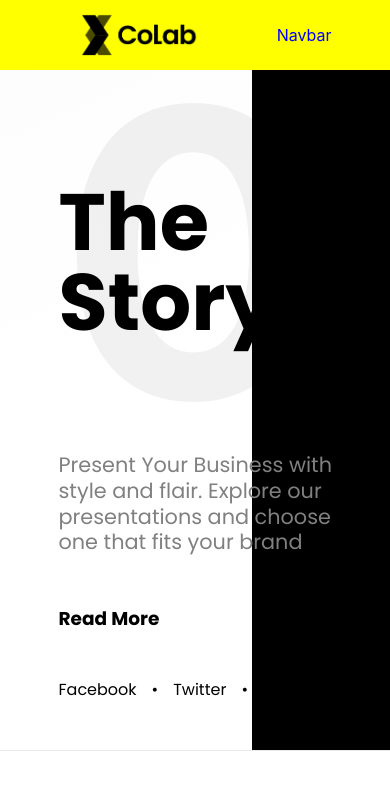
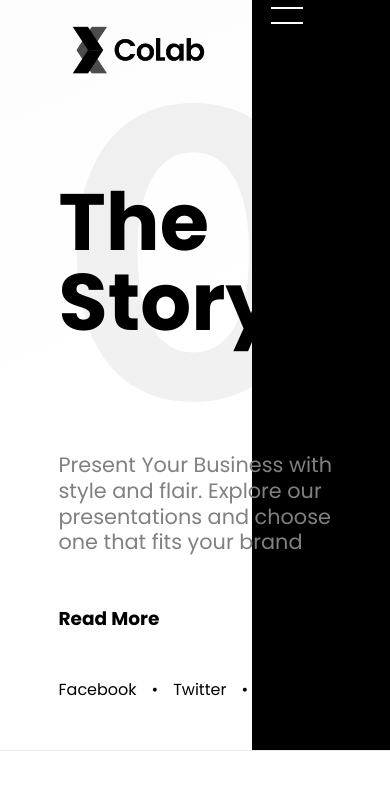
Before and after one commit to debdevs/business-presentation-site, a Next.js app: page / in a window 390 px wide. Shown: the top 790 px of the page. Built offline with nearby package versions, Linux system fonts and the light colour scheme.

Commit message:
create base code for hamburger menu

```diff
--- a/components/UI/organisms/Navbar/Navbar.js
+++ b/components/UI/organisms/Navbar/Navbar.js
@@ -2,7 +2,14 @@ import React from 'react'
 import styles from './Navbar.module.css'
 import svg from '../../../../public/logo.svg'
 import Image from 'next/image'
+import { useState } from 'react'
+
+
 const Navbar = () => {
+    const [active, setActive] = useState(false)
+    const top_styles = [styles.top_bar, styles.top_bar_active]
+    const mid_styles = [styles.mid_bar, styles.mid_bar_active]
+    const bottom_styles = [styles.bottom_bar, styles.bottom_bar_active]
   return (
     <nav className={styles.navbar}>
         <nav className={styles.navbar_content}>
@@ -12,7 +19,15 @@ const Navbar = () => {
     alt="Picture of the author"
     layout='fill'
 
-  /></div>Navbar</nav>
+  /></div>
+
+
+  <ul onClick={() => {active == false ? setActive(true): setActive(false); console.log(9)}} className={styles.menu_parent}>
+    <li className={active == false ? top_styles[0]:top_styles[1]}></li>
+    <li className={active == false ? mid_styles[0]:mid_styles[1]}></li>
+    <li className={active == false ? bottom_styles[0]:bottom_styles[1]}></li>
+    </ul>
+    </nav>
 
   </nav>
   )
--- a/components/UI/organisms/Navbar/Navbar.module.css
+++ b/components/UI/organisms/Navbar/Navbar.module.css
@@ -1,10 +1,10 @@
 .navbar{
-    background:yellow;
+    background:transparent;
     width:100%;
-    height:70px;
+    height:100px;
     position: absolute;
     color:blue;
-
+    z-index: 16;
     display:flex;
     justify-content: center;
     align-items: center;
@@ -36,3 +36,64 @@ overflow: visible;
 
 
 }
+
+.menu_parent{
+    margin-top:5%;
+    display: flex;
+    height: 100%;
+    width:90px;
+    align-items: center;
+    flex-direction: column;
+    gap:15px
+}
+
+.menu_parent li{
+    background-color: white;
+    color:white;
+    height:2px;
+    width:2rem;
+    transition: all.4s ease;
+
+}
+
+.top_bar{
+    position: absolute;
+
+
+    height:5px;
+    transform: rotate(0);
+}
+.mid_bar{
+    position: absolute;
+    opacity: 1;
+    height:5px;
+
+    transform: rotate(0deg);
+}
+
+.bottom_bar{
+    margin-top:15px;
+    position: absolute;
+    transform: rotate(0);
+
+}
+
+.top_bar_active{
+    position: absolute;
+
+
+
+    transform: rotate(45deg);
+}
+.mid_bar_active{
+    position: absolute;
+
+    opacity: 0;
+
+    transform: rotate(-45deg);
+}
+
+.bottom_bar_active{
+    position: absolute;
+    transform: rotate(-45deg);
+}
```
